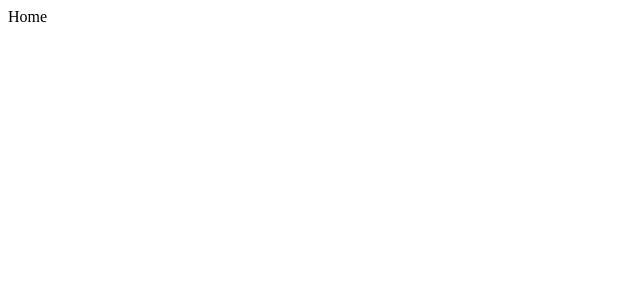
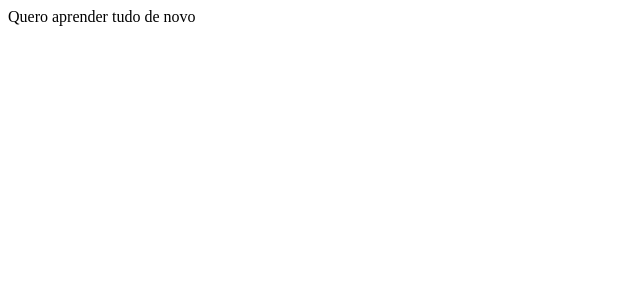
Before and after one commit to danrlleimiranda/clone-tabnews, a Next.js app: page / in a window 1280 px wide. Shown: the top 300 px of the page, without its empty margins (0-640 px from the left). Built offline with nearby package versions, Linux system fonts and the light colour scheme.

Commit message:
feat: change phrase

```diff
--- a/pages/index.js
+++ b/pages/index.js
@@ -2,6 +2,6 @@ import React from 'react'
 
 export default function Home() {
   return (
-    <div>Home</div>
+    <div>Quero aprender tudo de novo</div>
   )
 }
```
